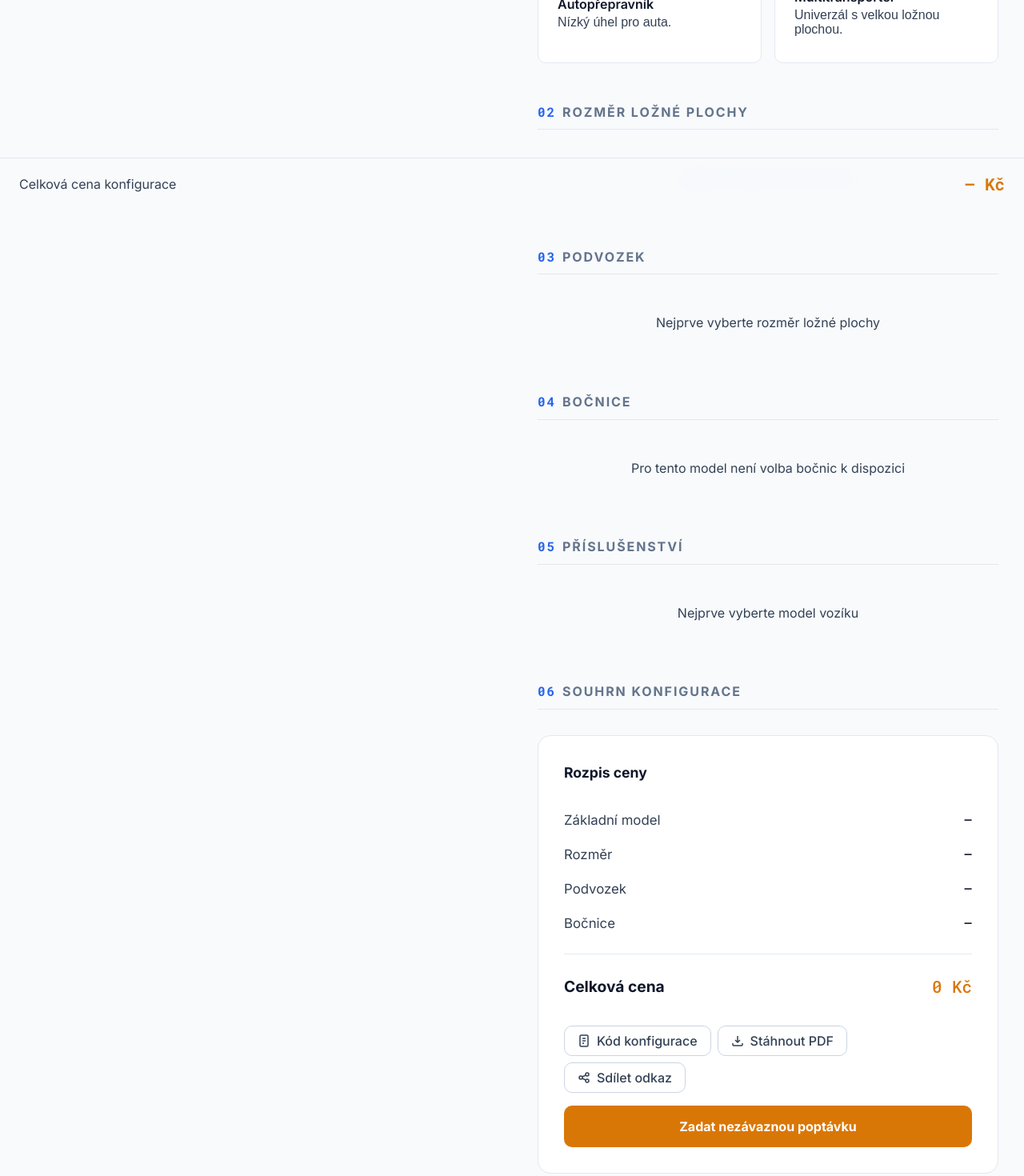
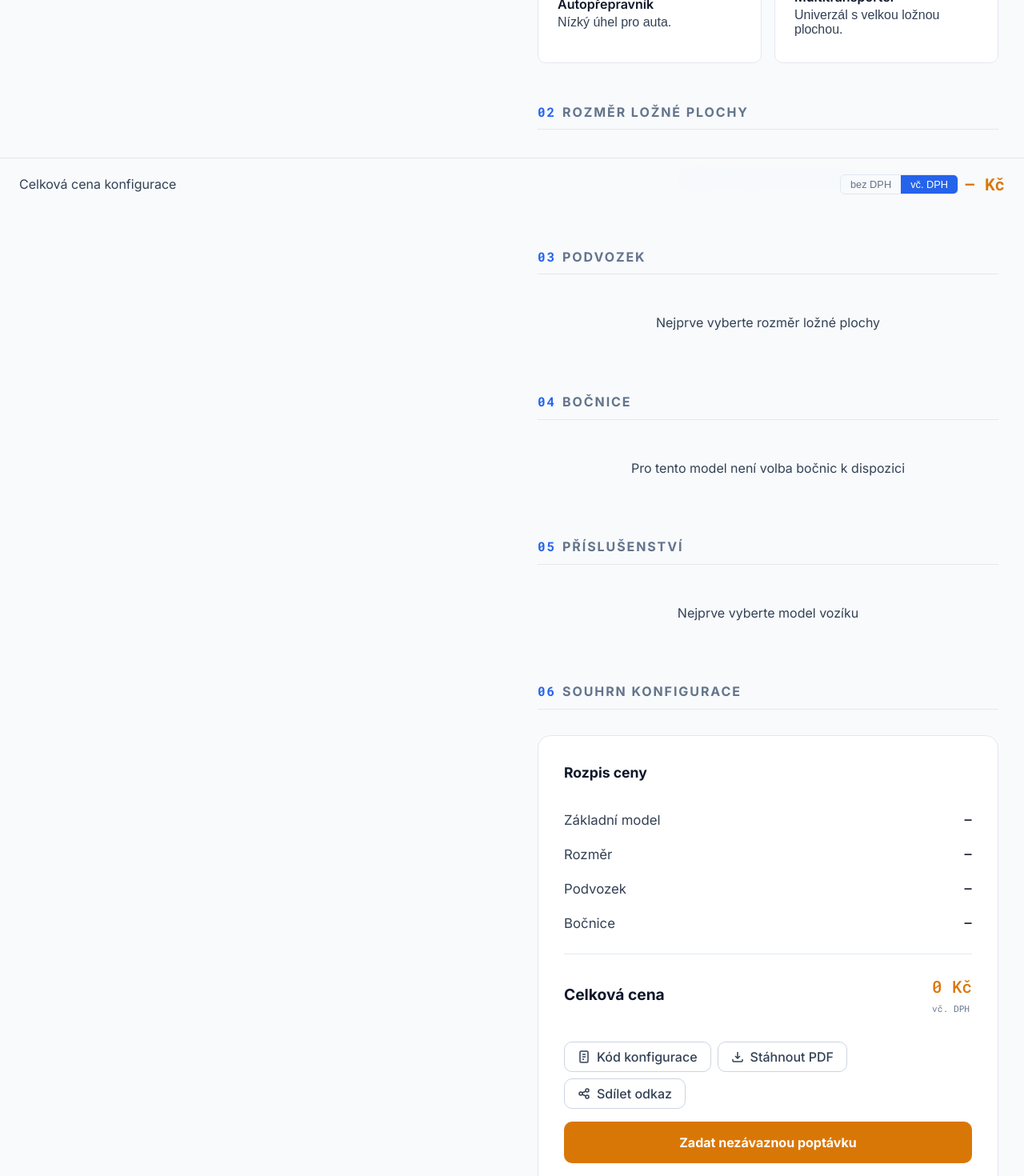
Before and after one commit to Kuba808/privesne-voziky, a React (Vite) app: page / in a window 1280 px wide. Shown: the part 537-2007 px from the top of the page at 80% size. Built offline with nearby package versions, Linux system fonts and the light colour scheme.

Commit message:
feat: add accessory selection, price breakdown bar, and configuration summary components to trailer configurator

```diff
--- a/src/App.tsx
+++ b/src/App.tsx
@@ -30,6 +30,7 @@ export default function App() {
   const [activeSection, setActiveSection] = useState(SECTIONS[0].id);
   const [showCodeModal, setShowCodeModal] = useState(false);
   const [showInquiry, setShowInquiry] = useState(false);
+  const [vatIncluded, setVatIncluded] = useState(true);
   const [snackbar, setSnackbar] = useState<{ message: string; type: 'success' | 'error' | 'info' } | null>(null);
 
   // Load data
@@ -72,7 +73,7 @@ export default function App() {
     );
   }
 
-  return <AppContent data={data} activeSection={activeSection} showCodeModal={showCodeModal} setShowCodeModal={setShowCodeModal} showInquiry={showInquiry} setShowInquiry={setShowInquiry} snackbar={snackbar} setSnackbar={setSnackbar} />;
+  return <AppContent data={data} activeSection={activeSection} showCodeModal={showCodeModal} setShowCodeModal={setShowCodeModal} showInquiry={showInquiry} setShowInquiry={setShowInquiry} vatIncluded={vatIncluded} onToggleVat={() => setVatIncluded(v => !v)} snackbar={snackbar} setSnackbar={setSnackbar} />;
 }
 
 function AppContent({
@@ -82,6 +83,8 @@ function AppContent({
   setShowCodeModal,
   showInquiry,
   setShowInquiry,
+  vatIncluded,
+  onToggleVat,
   snackbar,
   setSnackbar,
 }: {
@@ -91,6 +94,8 @@ function AppContent({
   setShowCodeModal: (v: boolean) => void;
   showInquiry: boolean;
   setShowInquiry: (v: boolean) => void;
+  vatIncluded: boolean;
+  onToggleVat: () => void;
   snackbar: { message: string; type: 'success' | 'error' | 'info' } | null;
   setSnackbar: (v: { message: string; type: 'success' | 'error' | 'info' } | null) => void;
 }) {
@@ -219,6 +224,7 @@ function AppContent({
             accessories={availableAccessories}
             selected={state.selectedAccessories}
             requiredCategories={requiredCategories}
+            vatIncluded={vatIncluded}
             onToggle={toggleAccessory}
             isDisabled={isAccessoryDisabled}
           />
@@ -228,6 +234,7 @@ function AppContent({
             configCode={configCode}
             isComplete={isComplete}
             missingCategories={missingCategories}
+            vatIncluded={vatIncluded}
             onSaveCode={() => setShowCodeModal(true)}
             onDownloadPDF={handleDownloadPDF}
             onShareLink={handleShareLink}
@@ -239,7 +246,7 @@ function AppContent({
       </main>
 
       {/* Sticky price footer */}
-      <PriceBar price={priceBreakdown} />
+      <PriceBar price={priceBreakdown} vatIncluded={vatIncluded} onToggleVat={onToggleVat} />
 
       {/* Config code modal */}
       {showCodeModal && (
--- a/src/components/AccessorySelector.tsx
+++ b/src/components/AccessorySelector.tsx
@@ -1,14 +1,15 @@
 import type { Prislusenstvi } from '../types/configurator';
+import { applyVat, vatLabel } from '../utils/vat';
 
 interface AccessorySelectorProps {
   accessories: Prislusenstvi[];
   selected: Prislusenstvi[];
   requiredCategories: string[];
+  vatIncluded: boolean;
   onToggle: (accessory: Prislusenstvi) => void;
   isDisabled: (accessory: Prislusenstvi) => string | null;
 }
 
-/** Human readable category names */
 const CATEGORY_LABELS: Record<string, string> = {
   HYDRAULIKA: '⚙️ Hydraulika',
   NAJEZDY: '🔽 Nájezdy',
@@ -16,15 +17,11 @@ const CATEGORY_LABELS: Record<string, string> = {
   DOPLNEK: '🧰 Doplňky',
 };
 
-/**
- * Accessory selector grouped by category.
- * Shows required categories, handles dependencies, disables excluded items.
- * Each accessory card shows an image thumbnail if available.
- */
 export function AccessorySelector({
   accessories,
   selected,
   requiredCategories,
+  vatIncluded,
   onToggle,
   isDisabled,
 }: AccessorySelectorProps) {
@@ -42,14 +39,12 @@ export function AccessorySelector({
     );
   }
 
-  // Group by category
   const grouped = accessories.reduce<Record<string, Prislusenstvi[]>>((acc, item) => {
     if (!acc[item.kat]) acc[item.kat] = [];
     acc[item.kat].push(item);
     return acc;
   }, {});
 
-  // Sort: required categories first
   const sortedCategories = Object.keys(grouped).sort((a, b) => {
     const aReq = requiredCategories.includes(a) ? -1 : 0;
     const bReq = requiredCategories.includes(b) ? -1 : 0;
@@ -110,7 +105,8 @@ export function AccessorySelector({
                       )}
                     </div>
                     <div className="card-price">
-                      +{acc.cena_czk.toLocaleString('cs-CZ')} Kč
+                      +{applyVat(acc.cena_czk, vatIncluded).toLocaleString('cs-CZ')} Kč
+                      <span className="price-vat-note">{vatLabel(vatIncluded)}</span>
                     </div>
                   </button>
                 );
--- a/src/components/PriceBar.tsx
+++ b/src/components/PriceBar.tsx
@@ -1,20 +1,37 @@
 import type { PriceBreakdown } from '../types/configurator';
+import { applyVat } from '../utils/vat';
 
 interface PriceBarProps {
   price: PriceBreakdown;
+  vatIncluded: boolean;
+  onToggleVat: () => void;
 }
 
-/**
- * Sticky footer bar displaying the current total price.
- */
-export function PriceBar({ price }: PriceBarProps) {
+export function PriceBar({ price, vatIncluded, onToggleVat }: PriceBarProps) {
+  const total = applyVat(price.total, vatIncluded);
   return (
     <footer className="price-bar">
       <div className="price-bar-inner">
         <span className="price-bar-label">Celková cena konfigurace</span>
-        <span className="price-bar-value">
-          {price.total > 0 ? `${price.total.toLocaleString('cs-CZ')} Kč` : '— Kč'}
-        </span>
+        <div className="price-bar-right">
+          <div className="vat-toggle">
+            <button
+              className={`vat-toggle-btn${!vatIncluded ? ' vat-toggle-btn--active' : ''}`}
+              onClick={() => vatIncluded && onToggleVat()}
+            >
+              bez DPH
+            </button>
+            <button
+              className={`vat-toggle-btn${vatIncluded ? ' vat-toggle-btn--active' : ''}`}
+              onClick={() => !vatIncluded && onToggleVat()}
+            >
+              vč. DPH
+            </button>
+          </div>
+          <span className="price-bar-value">
+            {total > 0 ? `${total.toLocaleString('cs-CZ')} Kč` : '— Kč'}
+          </span>
+        </div>
       </div>
     </footer>
   );
--- a/src/components/SummarySection.tsx
+++ b/src/components/SummarySection.tsx
@@ -1,29 +1,32 @@
 import type { PriceBreakdown } from '../types/configurator';
+import { applyVat, vatLabel } from '../utils/vat';
 
 interface SummarySectionProps {
   price: PriceBreakdown;
   configCode: string;
   isComplete: boolean;
   missingCategories: string[];
+  vatIncluded: boolean;
   onSaveCode: () => void;
   onDownloadPDF: () => void;
   onShareLink: () => void;
   onInquiry: () => void;
 }
 
-/**
- * Summary section showing full price breakdown and action buttons.
- */
 export function SummarySection({
   price,
   configCode,
   isComplete,
   missingCategories,
+  vatIncluded,
   onSaveCode,
   onDownloadPDF,
   onShareLink,
   onInquiry,
 }: SummarySectionProps) {
+  const fmtVal = (val: number) => `${applyVat(val, vatIncluded).toLocaleString('cs-CZ')} Kč`;
+  const note = <span className="price-vat-note">{vatLabel(vatIncluded)}</span>;
+
   return (
     <section className="config-section" id="section-souhrn">
       <h2 className="section-title">
@@ -37,25 +40,25 @@ export function SummarySection({
         <div className="price-line">
           <span className="price-line-label">Základní model</span>
           <span className="price-line-value">
-            {price.model > 0 ? `${price.model.toLocaleString('cs-CZ')} Kč` : '—'}
+            {price.model > 0 ? <>{fmtVal(price.model)}{note}</> : '—'}
           </span>
         </div>
         <div className="price-line">
           <span className="price-line-label">Rozměr</span>
           <span className="price-line-value">
-            {price.rozmer > 0 ? `+${price.rozmer.toLocaleString('cs-CZ')} Kč` : price.model > 0 ? 'v ceně' : '—'}
+            {price.rozmer > 0 ? <>{`+${fmtVal(price.rozmer)}`}{note}</> : price.model > 0 ? 'v ceně' : '—'}
           </span>
         </div>
         <div className="price-line">
           <span className="price-line-label">Podvozek</span>
           <span className="price-line-value">
-            {price.podvozek > 0 ? `+${price.podvozek.toLocaleString('cs-CZ')} Kč` : price.model > 0 ? 'v ceně' : '—'}
+            {price.podvozek > 0 ? <>{`+${fmtVal(price.podvozek)}`}{note}</> : price.model > 0 ? 'v ceně' : '—'}
           </span>
         </div>
         <div className="price-line">
           <span className="price-line-label">Bočnice</span>
           <span className="price-line-value">
-            {price.bocnice > 0 ? `+${price.bocnice.toLocaleString('cs-CZ')} Kč` : price.model > 0 ? 'v ceně' : '—'}
+            {price.bocnice > 0 ? <>{`+${fmtVal(price.bocnice)}`}{note}</> : price.model > 0 ? 'v ceně' : '—'}
           </span>
         </div>
 
@@ -64,7 +67,7 @@ export function SummarySection({
             <span className="price-line-label" style={{ paddingLeft: 12 }}>
               • {acc.name}
             </span>
-            <span className="price-line-value">+{acc.price.toLocaleString('cs-CZ')} Kč</span>
+            <span className="price-line-value">+{fmtVal(acc.price)}{note}</span>
           </div>
         ))}
 
@@ -72,7 +75,7 @@ export function SummarySection({
 
         <div className="price-line price-total">
           <span className="price-line-label">Celková cena</span>
-          <span className="price-line-value">{price.total.toLocaleString('cs-CZ')} Kč</span>
+          <span className="price-line-value">{fmtVal(price.total)}{note}</span>
         </div>
 
         {missingCategories.length > 0 && (
--- a/src/index.css
+++ b/src/index.css
@@ -879,6 +879,59 @@ body {
   color: var(--accent-orange);
 }
 
+/* Price bar right group */
+.price-bar-right {
+  display: flex;
+  align-items: center;
+  gap: var(--space-sm);
+}
+
+/* VAT toggle in price bar */
+.vat-toggle {
+  display: flex;
+  border: 1px solid var(--border-subtle);
+  border-radius: var(--radius-sm);
+  overflow: hidden;
+}
+
+.vat-toggle-btn {
+  background: none;
+  border: none;
+  padding: 4px 12px;
+  font-size: 0.8rem;
+  color: var(--text-muted);
+  cursor: pointer;
+  transition: background var(--transition-normal), color var(--transition-normal);
+  white-space: nowrap;
+}
+
+.vat-toggle-btn:hover:not(.vat-toggle-btn--active) {
+  background: rgba(37, 99, 235, 0.15);
+  color: var(--accent-blue);
+}
+
+.vat-toggle-btn--active {
+  background: var(--accent-blue);
+  color: #fff;
+  cursor: default;
+}
+
+/* Small VAT note on individual prices */
+.price-vat-note {
+  display: block;
+  font-size: 0.7rem;
+  font-weight: 400;
+  color: var(--text-muted);
+  margin-top: 2px;
+}
+
+/* VAT note in summary */
+.summary-vat-note {
+  font-size: 0.78rem;
+  color: var(--text-muted);
+  margin-top: 4px;
+}
+
 /* ===== SNACKBAR ===== */
 
 .snackbar-container {
--- /dev/null
+++ b/src/utils/vat.ts
@@ -0,0 +1,9 @@
+export const VAT_RATE = 0.21;
+
+export function applyVat(price: number, withVat: boolean): number {
+  return withVat ? Math.round(price * (1 + VAT_RATE)) : price;
+}
+
+export function vatLabel(withVat: boolean): string {
+  return withVat ? 'vč. DPH' : 'bez DPH';
+}
```
